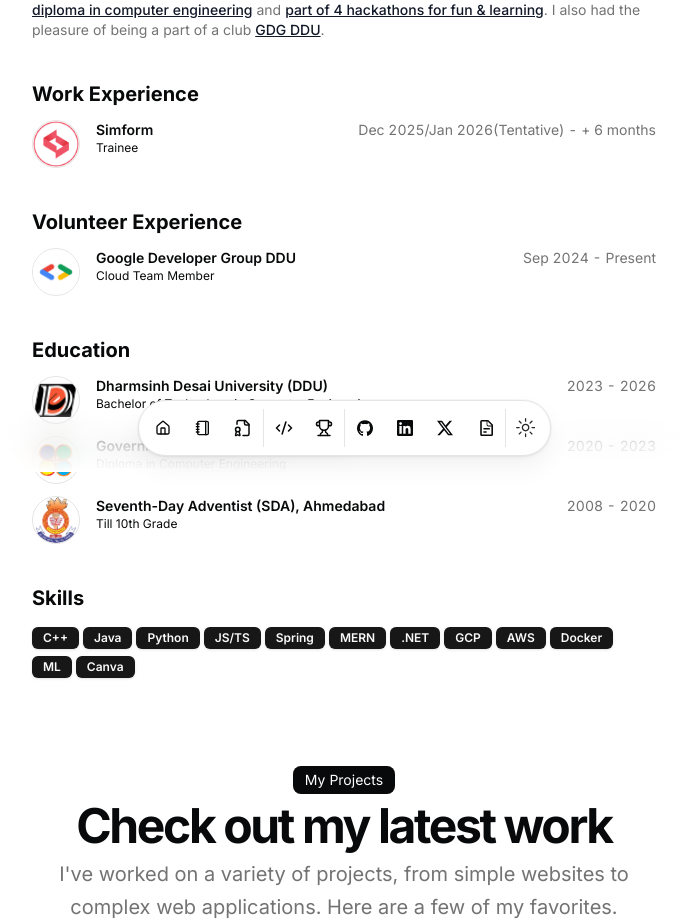
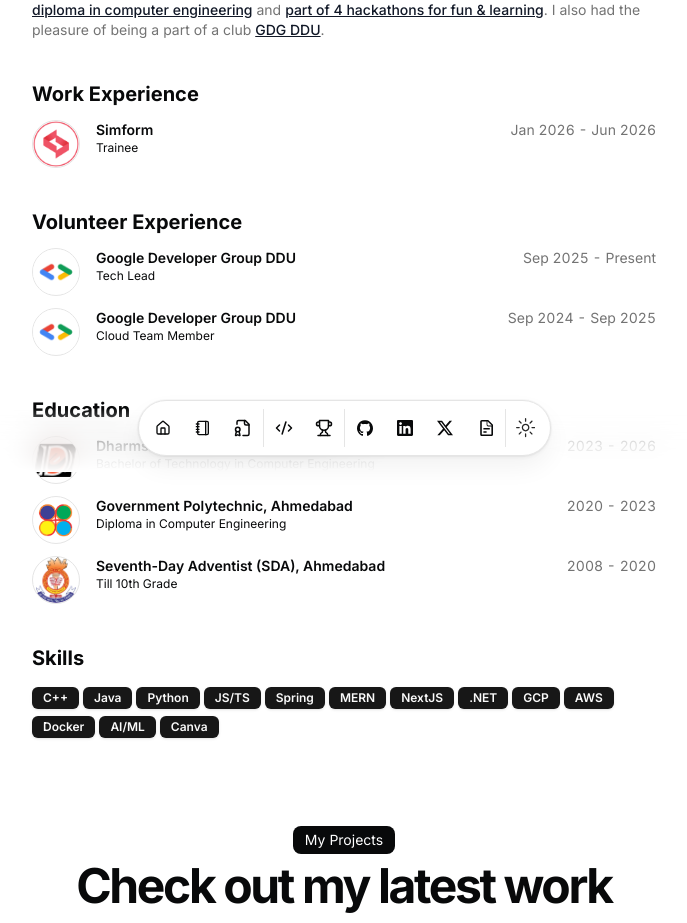
Before and after one commit to jeetbhuptani/jeetbhuptani.github.io, a Next.js app: page / in a window 1280 px wide. Shown: the part 328-1251 px from the top of the page, without its empty margins (296-983 px from the left). Built offline with nearby package versions, Linux system fonts and the light colour scheme.

Commit message:
Update resume data: add NextJS skill, modify internship dates, and include volunteer experience as Tech Lead at Google Developer Group DDU

```diff
--- a/src/data/resume.tsx
+++ b/src/data/resume.tsx
@@ -29,11 +29,12 @@
     "JS/TS",
     "Spring",
     "MERN",
+    "NextJS",
     ".NET",
     "GCP",
     "AWS",
     "Docker",
-    "ML",
+    "AI/ML",
     "Canva",
   ],
   navbar: [
@@ -90,8 +91,8 @@
       location: "Ahmedabad",
       title: "Trainee",
       logoUrl: "/simform.png",
-      start: "Dec 2025/Jan 2026(Tentative)",
-      end: "+ 6 months",
+      start: "Jan 2026",
+      end: "Jun 2026",
       description:
         "Upcoming Trainee (Intern) where I will learn and work on assigned and real world projects",
     },
@@ -102,10 +103,22 @@
       href: "https://gdg.community.dev/gdg-on-campus-dharmsinh-desai-university-nadiad-india/",
       badges: [],
       location: "Remote",
+      title: "Tech Lead",
+      logoUrl: "/google.png",
+      start: "Sep 2025",
+      end: "Present",
+      description:
+        "My responsibilities are to manage the technical aspects of the club, organize and manage events and workshops. I also mentor and guide the members of the club in their domain events and coordinate with team leads for smooth functioning of the club.",
+    },
+    {
+      company: "Google Developer Group DDU",
+      href: "https://gdg.community.dev/gdg-on-campus-dharmsinh-desai-university-nadiad-india/",
+      badges: [],
+      location: "Remote",
       title: "Cloud Team Member",
       logoUrl: "/google.png",
       start: "Sep 2024",
-      end: "Present",
+      end: "Sep 2025",
       description:
         "I am a part of the Google Developer Group DDU, where I am a Cloud Team Member. I am responsible for organizing events and workshops related to Google Cloud technologies. I also help in mentoring students and guiding them in their projects.",
     },
```
